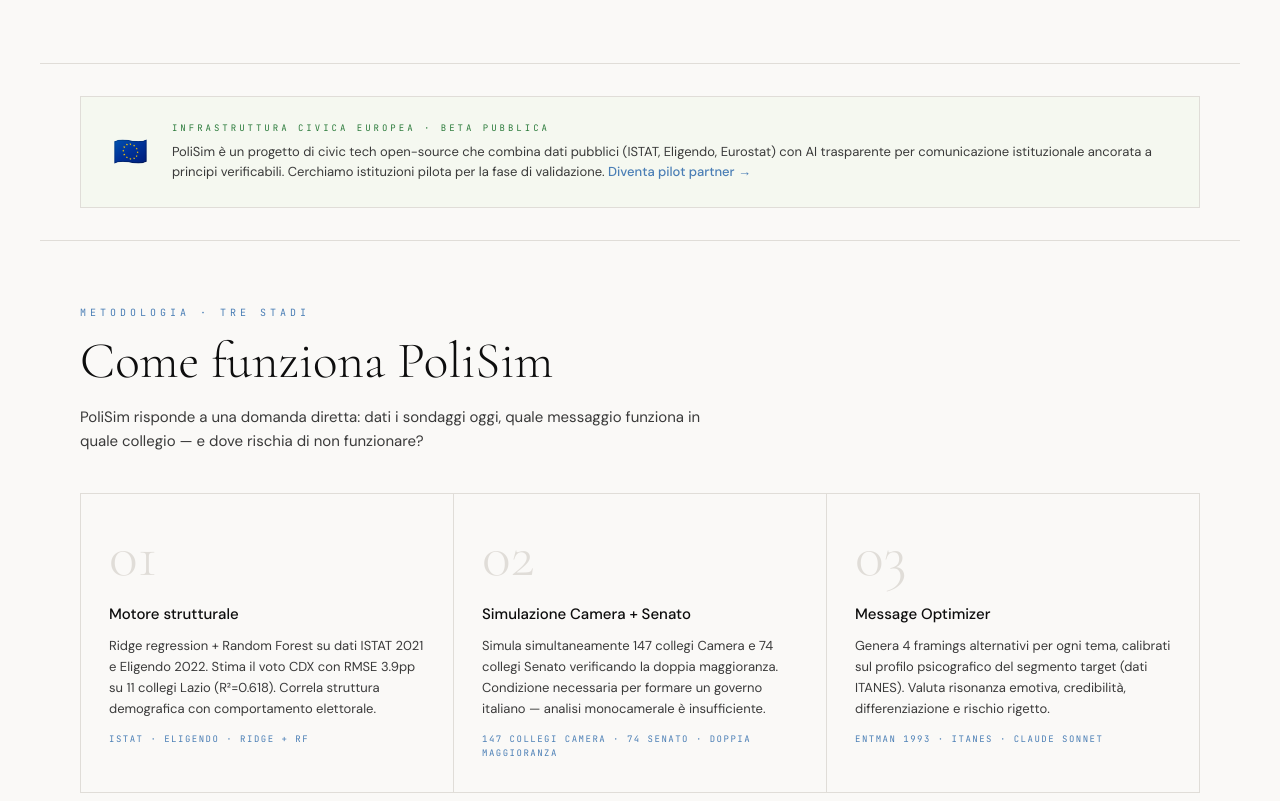
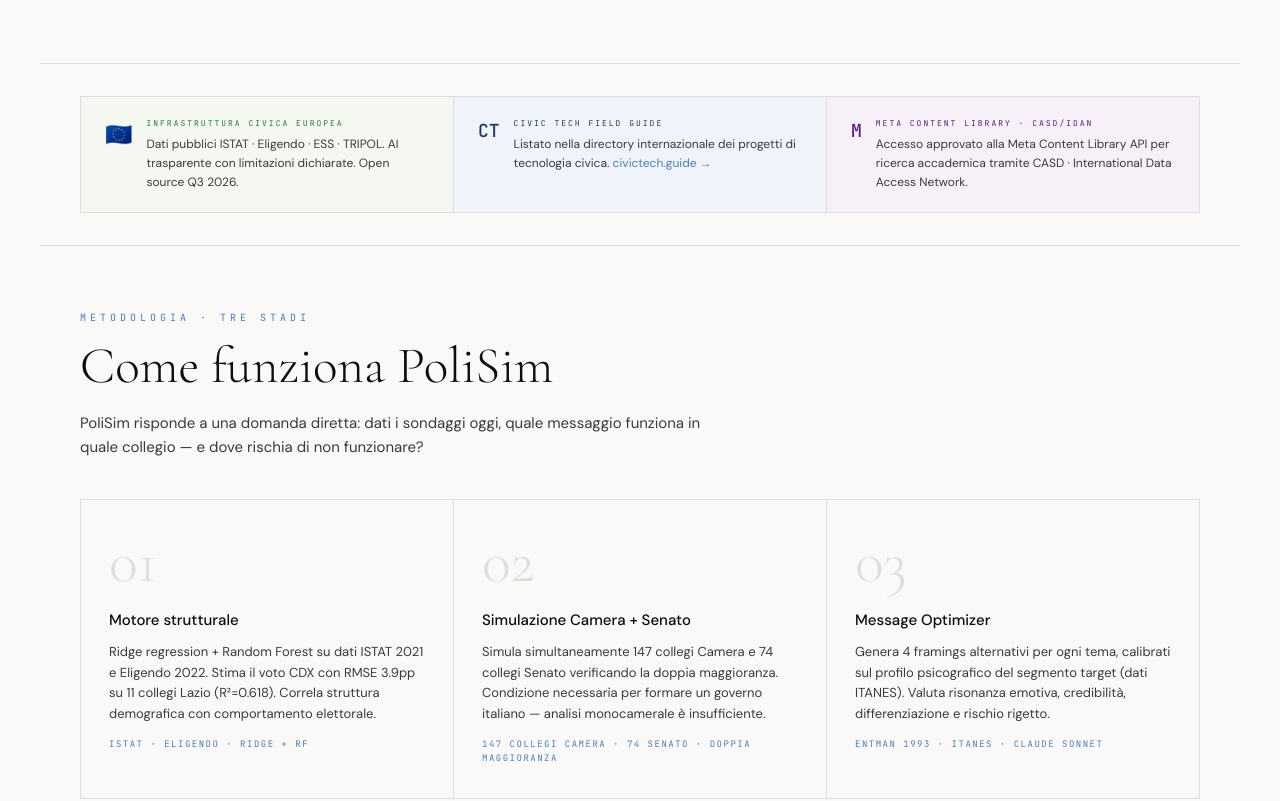
Before and after one commit to AlCap27/polisim, a plain HTML site: page index.html in a window 1280 px wide. Shown: the part 1914-2715 px from the top of the page. Drawn offline with nearby package versions, Linux system fonts and the light colour scheme.

Commit message:
Add files via upload

```diff
--- a/index.html
+++ b/index.html
@@ -381,12 +381,35 @@
 
 <!-- CIVIC TECH BADGE -->
 <section style="max-width:1200px;margin:0 auto;padding:32px 40px;">
-  <div style="border:1px solid var(--border);background:#f5f8f0;padding:24px 32px;display:grid;grid-template-columns:auto 1fr;gap:24px;align-items:center;">
-    <div style="font-size:28px;">🇪🇺</div>
-    <div>
-      <p style="font-family:var(--font-mono);font-size:9px;letter-spacing:3px;text-transform:uppercase;color:#2a7a3a;margin-bottom:6px;">Infrastruttura Civica Europea · Beta pubblica</p>
-      <p style="font-size:13px;color:var(--gray);line-height:1.6;">PoliSim è un progetto di civic tech open-source che combina dati pubblici (ISTAT, Eligendo, Eurostat) con AI trasparente per comunicazione istituzionale ancorata a principi verificabili. Cerchiamo istituzioni pilota per la fase di validazione. <a href="/per-chi.html#partners" style="color:var(--blue-light);text-decoration:none;font-weight:500;">Diventa pilot partner →</a></p>
+  <div style="display:grid;grid-template-columns:1fr 1fr 1fr;gap:1px;background:var(--border);border:1px solid var(--border);">
+
+    <!-- Badge 1: Infrastruttura europea -->
+    <div style="background:#f5f8f0;padding:20px 24px;display:flex;gap:14px;align-items:flex-start;">
+      <div style="font-size:22px;flex-shrink:0;">🇪🇺</div>
+      <div>
+        <p style="font-family:var(--font-mono);font-size:8px;letter-spacing:2px;text-transform:uppercase;color:#2a7a3a;margin-bottom:5px;">Infrastruttura Civica Europea</p>
+        <p style="font-size:12px;color:var(--gray);line-height:1.6;">Dati pubblici ISTAT · Eligendo · ESS · TRIPOL. AI trasparente con limitazioni dichiarate. Open source Q3 2026.</p>
+      </div>
     </div>
+
+    <!-- Badge 2: Civic Tech Field Guide -->
+    <div style="background:#f0f4fa;padding:20px 24px;display:flex;gap:14px;align-items:flex-start;">
+      <div style="font-family:var(--font-mono);font-size:18px;font-weight:500;color:var(--blue);flex-shrink:0;">CT</div>
+      <div>
+        <p style="font-family:var(--font-mono);font-size:8px;letter-spacing:2px;text-transform:uppercase;color:var(--blue);margin-bottom:5px;">Civic Tech Field Guide</p>
+        <p style="font-size:12px;color:var(--gray);line-height:1.6;">Listato nella directory internazionale dei progetti di tecnologia civica. <a href="https://app.civictech.guide/" target="_blank" style="color:var(--blue-light);text-decoration:none;">civictech.guide →</a></p>
+      </div>
+    </div>
+
+    <!-- Badge 3: Meta CASD -->
+    <div style="background:#f8f0f8;padding:20px 24px;display:flex;gap:14px;align-items:flex-start;">
+      <div style="font-family:var(--font-mono);font-size:18px;font-weight:500;color:#5a1a7a;flex-shrink:0;">M</div>
+      <div>
+        <p style="font-family:var(--font-mono);font-size:8px;letter-spacing:2px;text-transform:uppercase;color:#5a1a7a;margin-bottom:5px;">Meta Content Library · CASD/IDAN</p>
+        <p style="font-size:12px;color:var(--gray);line-height:1.6;">Accesso approvato alla Meta Content Library API per ricerca accademica tramite CASD · International Data Access Network.</p>
+      </div>
+    </div>
+
   </div>
 </section>
 
@@ -525,10 +548,10 @@
     <a href="/api">API</a>
     <a href="/en.html">English</a>
   </div>
-  <div class="foot-note">Un progetto Q-Italia · qitalia.org<br>info@polisim.dev · Beta pubblica · Pilot partners benvenuti</div>
+  <div class="foot-note">Un progetto Q-Italia · qitalia.org<br><a href="/cdn-cgi/l/email-protection" class="__cf_email__" data-cfemail="5c35323a331c2c3330352f35317238392a">[email&#160;protected]</a> · Beta pubblica · Pilot partners benvenuti</div>
 </footer>
 
-<script>
+<script data-cfasync="false" src="/cdn-cgi/scripts/5c5dd728/cloudflare-static/email-decode.min.js"></script><script>
 const cits = [
   { s: 'ITANES 2022 · Vezzoni et al.', t: 'Panel elettorale italiano — N=4.696 rispondenti, 326 variabili. DOI: 10.13130/RD_UNIMI/JV77WR', url: 'https://doi.org/10.13130/RD_UNIMI/JV77WR' },
   { s: 'Wang et al. · IJF 2014', t: 'MRP: forecasting US elections with non-representative polls — median absolute difference 1.9pp', url: 'https://sites.stat.columbia.edu/gelman/research/published/forecasting-with-nonrepresentative-polls.pdf' },
```
